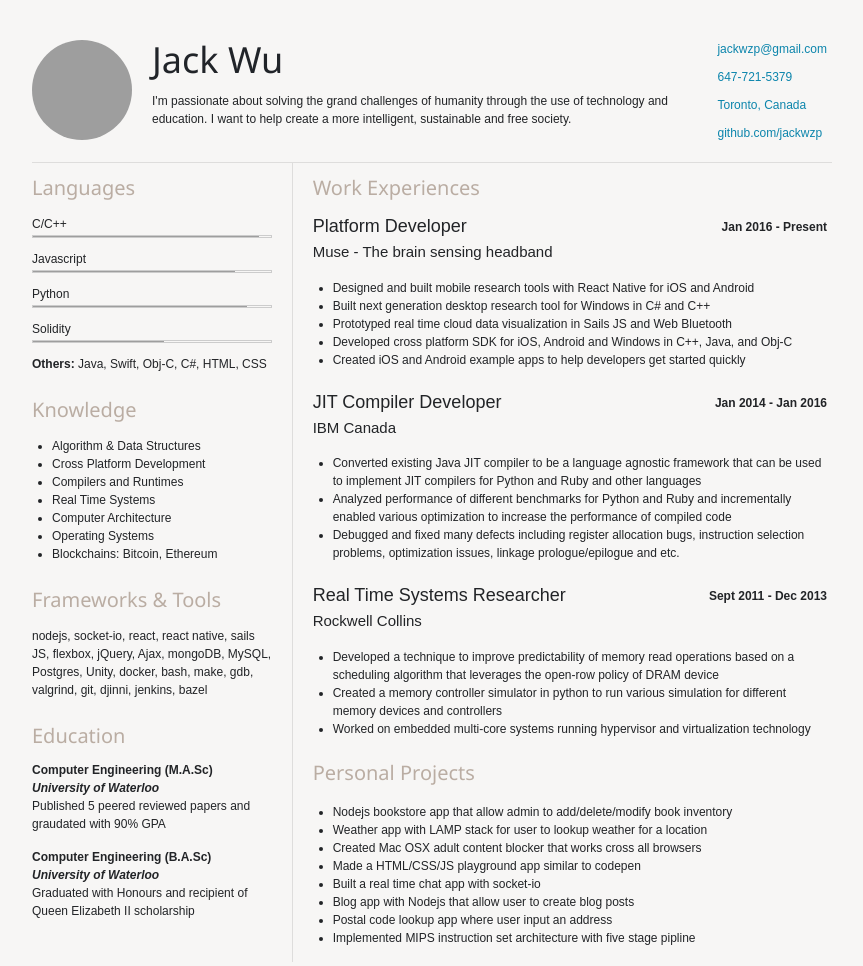
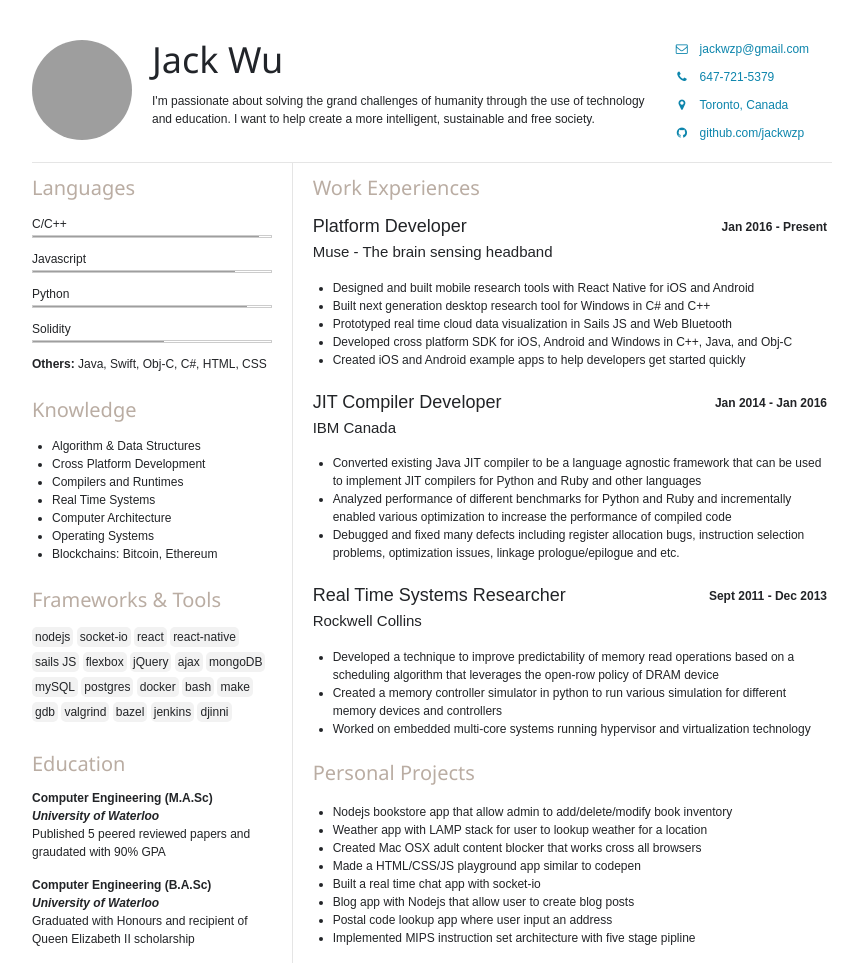
Before and after one commit to jackwzp/jackwzp.github.io, a plain HTML site: page index.html in a window 1280 px wide. Shown: the whole page, without its empty margins (208-1071 px from the left). Drawn offline with nearby package versions, Linux system fonts and the light colour scheme; grey boxes are pictures that could not be loaded.

Commit message:
More formatting

```diff
--- a/index.html
+++ b/index.html
@@ -6,6 +6,7 @@
       <title>Jack Wu - Software Developer</title>
       <meta charset="utf-8">
       <link rel="stylesheet" href="https://www.w3schools.com/w3css/4/w3.css">
+      <link href="https://maxcdn.bootstrapcdn.com/font-awesome/4.7.0/css/font-awesome.min.css" rel="stylesheet" integrity="sha384-wvfXpqpZZVQGK6TAh5PVlGOfQNHSoD2xbE+QkPxCAFlNEevoEH3Sl0sibVcOQVnN" crossorigin="anonymous">
    </head>
 
    <body>
@@ -20,10 +21,10 @@
             </div>
             <div class="contact-info">
                <ul>
-                  <li>jackwzp@gmail.com</li>
-                  <li>647-721-5379</li>
-                  <li>Toronto, Canada</li>
-                  <li>github.com/jackwzp</li>
+                  <li><i class="fa fa-fw fa-envelope-o icon-item" aria-hidden="true"></i>jackwzp@gmail.com</li>
+                  <li><i class="fa fa-fw fa-phone icon-item" aria-hidden="true"></i>647-721-5379</li>
+                  <li><i class="fa fa-fw fa-map-marker icon-item" aria-hidden="true"></i>Toronto, Canada</li>
+                  <li><i class="fa fa-fw fa-github icon-item" aria-hidden="true"></i>github.com/jackwzp</li>
                </ul>
             </div>
          </div>
@@ -74,7 +75,13 @@
 
                <div class="frameworks">
                   <h4>Frameworks & Tools</h4>
-                  <p class="knowledge-list">nodejs, socket-io, react, react native, sails JS, flexbox, jQuery, Ajax, mongoDB, MySQL, Postgres, Unity, docker, bash, make, gdb, valgrind, git, djinni, jenkins, bazel</p>
+                  <ul>
+                     <li>nodejs</li> <li>socket-io</li> <li>react</li> <li>react-native</li> <li>sails JS</li>
+                     <li>flexbox</li> <li>jQuery</li> <li>ajax</li> <li>mongoDB</li> <li>mySQL</li> <li>postgres</li>
+                     <li>docker</li> <li>bash</li> <li>make</li> <li>gdb</li> <li>valgrind</li> <li>bazel</li>
+                     <li>jenkins</li> <li>djinni</li>
+                  </ul>
+                  <!-- <p class="knowledge-list">nodejs, socket-io, react, react native, sails JS, flexbox, jQuery, Ajax, mongoDB, MySQL, Postgres, Unity, docker, bash, make, gdb, valgrind, git, djinni, jenkins, bazel</p> -->
                </div>
 
                <div class="education">
--- a/style.css
+++ b/style.css
@@ -1,6 +1,6 @@
 body {
     font-family: Avenir-Book, sans-serif;
-    background: #f7f6f5;
+    /*background: #f7f6f5;*/
     color: #212429;
     margin: 0;
     text-rendering: optimizeLegibility;
@@ -90,6 +90,7 @@ ul li:first-of-type {
 
 .intro {
     margin-top: 10px;
+    flex: 5;
 }
 
 .jumbotron {
@@ -99,10 +100,16 @@ ul li:first-of-type {
     /*margin-right: 10px;*/
 }
 
+.icon-item {
+    margin-right: 10px;
+}
+
 .contact-info {
     display: flex;
+    flex: 2;
     flex-direction: column;
     justify-content: space-between;
+    margin-left: -30px;
 }
 
 .contact-info ul {
@@ -149,6 +156,30 @@ ul li:first-of-type {
     font-family: Avenir-Book, Avenir-Light, sans-serif;
     font-size: 12px;
     color: #222427;
+}
+
+.frameworks ul {
+    list-style: none;
+    margin-right: 20px;
+    overflow: hidden;
+    padding: 0;
+    font-family: Avenir-Book, Avenir-Light, sans-serif;
+    font-size: 12px;
+    color: #222427;
+}
+
+.frameworks ul li {
+    background: #f2f2f2;
+    border-radius: 5px;
+    color: #222427;
+    display: inline-block;
+    height: 20px;
+    line-height: 20px;
+    padding: 0 3px 0 3px;
+    position: relative;
+    margin-bottom: 5px;
+    text-decoration: none;
+    -webkit-transition: color 0.2s;
 }
 
 .education-item {
```
